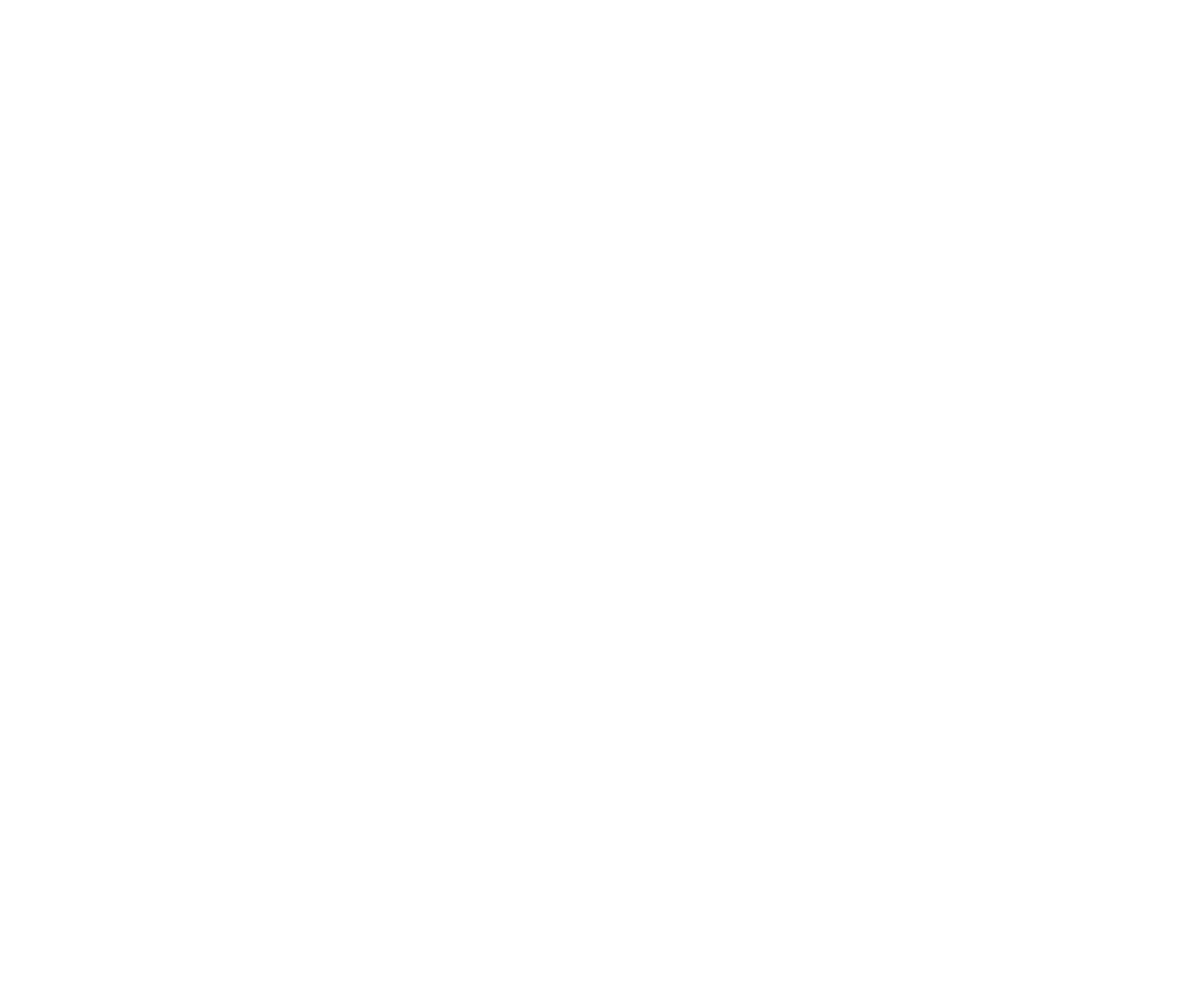
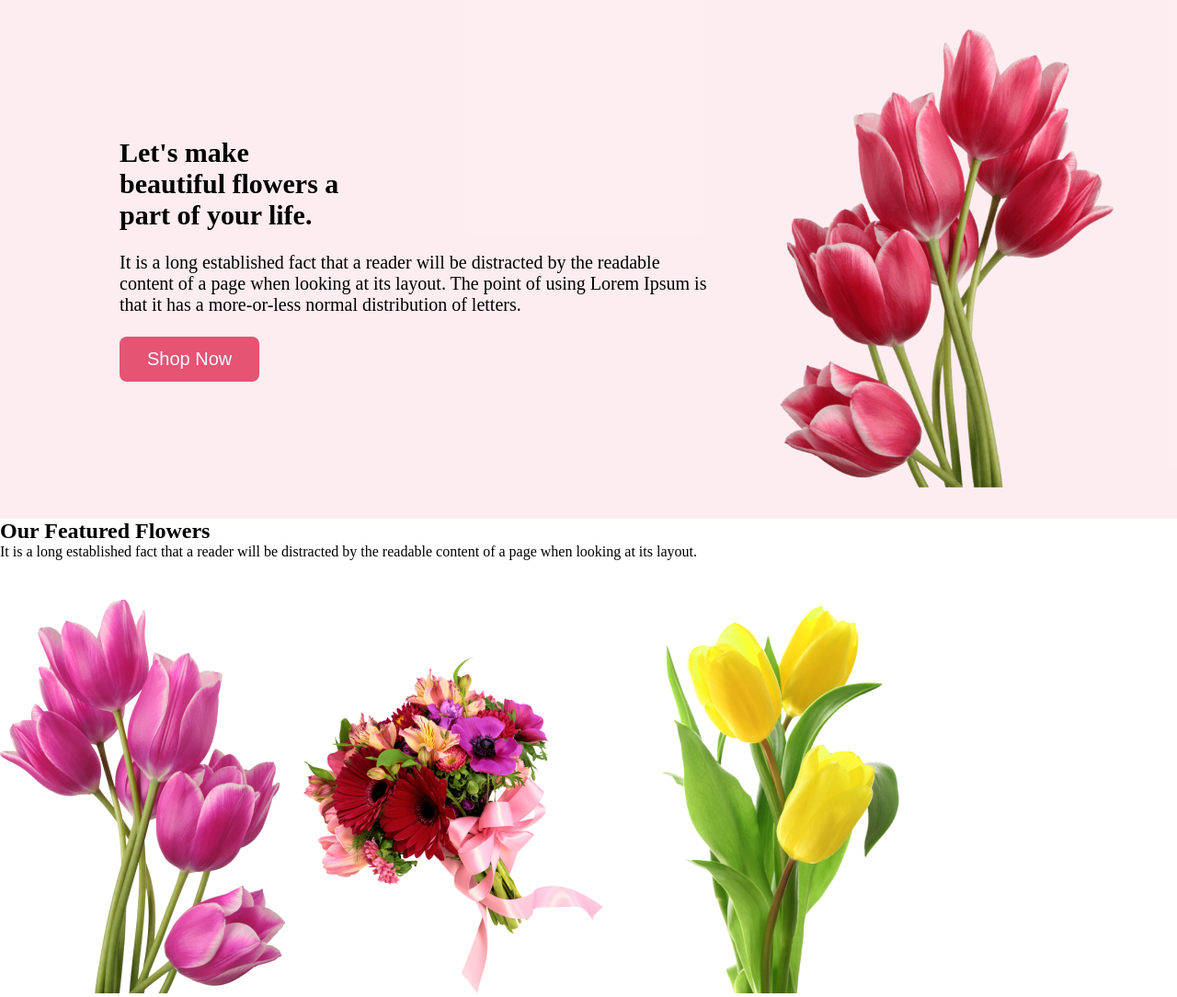
Before and after one commit to yead111/Assignment, a plain HTML site: page index.html in a window 1280 px wide. Shown: the whole page at 92% size. Before the commit the page ends 800 px from the top, so only its background shows below. Drawn offline with Linux system fonts and the light colour scheme.

Commit message:
added assignment

```diff
--- a/index.html
+++ b/index.html
@@ -1,15 +1,49 @@
 <!DOCTYPE html>
 <html lang="en">
+
 <head>
     <meta charset="UTF-8">
     <meta name="viewport" content="width=device-width, initial-scale=1.0">
     <title>Assignment Module</title>
+    <link rel="stylesheet" href="style.css">
+
 </head>
+
 <body>
     <header>
+        <section>
+            <div class="title">
+                <div class="header-design">
+                    <h1>Let's make <br>beautiful flowers a <br>part of your life.</h1><br>
+                    <p>It is a long established fact that a reader will be distracted by the readable content of a
+                        page when
+                        looking at its layout. The point of using Lorem Ipsum is that it has a more-or-less normal
+                        distribution of letters.</p><br>
 
+                    <button class="Shop-Now">
+                        <ul id="button">Shop Now</ul>
+                    </button>
+
+                </div>
+                <div>
+                    <img class="pngwing" src="images/pngwing 10.png" alt="">
+                </div>
+            </div>
+        </section>
     </header>
     <main>
+        <section>
+            <div>
+                <h2>Our Featured Flowers</h2>
+                <p>It is a long established fact that a reader will be distracted by the readable content of a page when looking at its layout.</p>
+            </div>
+            <div>
+                <img src="images/pngwing 6.png" alt="">
+                <img src="images/pngwing 5.png" alt="">
+                <img src="images/pngwing 7.png" alt="">
+            </div>
+
+        </section>
 
     </main>
     <footer>
@@ -18,4 +52,5 @@
 
 
 </body>
+
 </html>
--- /dev/null
+++ b/style.css
@@ -0,0 +1,45 @@
+* {
+    margin: 0;
+    padding: 0;
+}
+
+.title {
+    display: flex;
+    background-color: rgba(229, 84, 115, 0.10);
+    padding: 30px 50px;
+}
+
+.header-design {
+    margin: auto;
+    margin-left: 20px;
+    font-size: 20px;
+    border: none;
+    padding: 30px 60px;
+}
+
+.pngwing {
+    height: 500px;
+    width: 400px;
+
+
+
+}
+
+#button {
+    background-color: #E55473;
+    margin: 0;
+    color: aliceblue;
+    font-size: 20px;
+    padding: 13px 30px;
+    /* border: none; */
+    text-align: center;
+    border-radius: 8px;
+
+
+}
+
+.Shop-Now {
+    border: none;
+
+
+}
```
Also changed, not shown: images/Flower 01.png (added), images/Group 57.png (added), images/Group 58.png (added), images/Group 59.png (added), images/Rectangle 4.png (added), images/Rectangle 5.png (added), images/Rectangle 6.png (added), images/Rectangle 9.png (added), images/pngwing 10.png (added), images/pngwing 5.png (added), images/pngwing 6.png (added), images/pngwing 7.png (added), images/pngwing 8.png (added).
